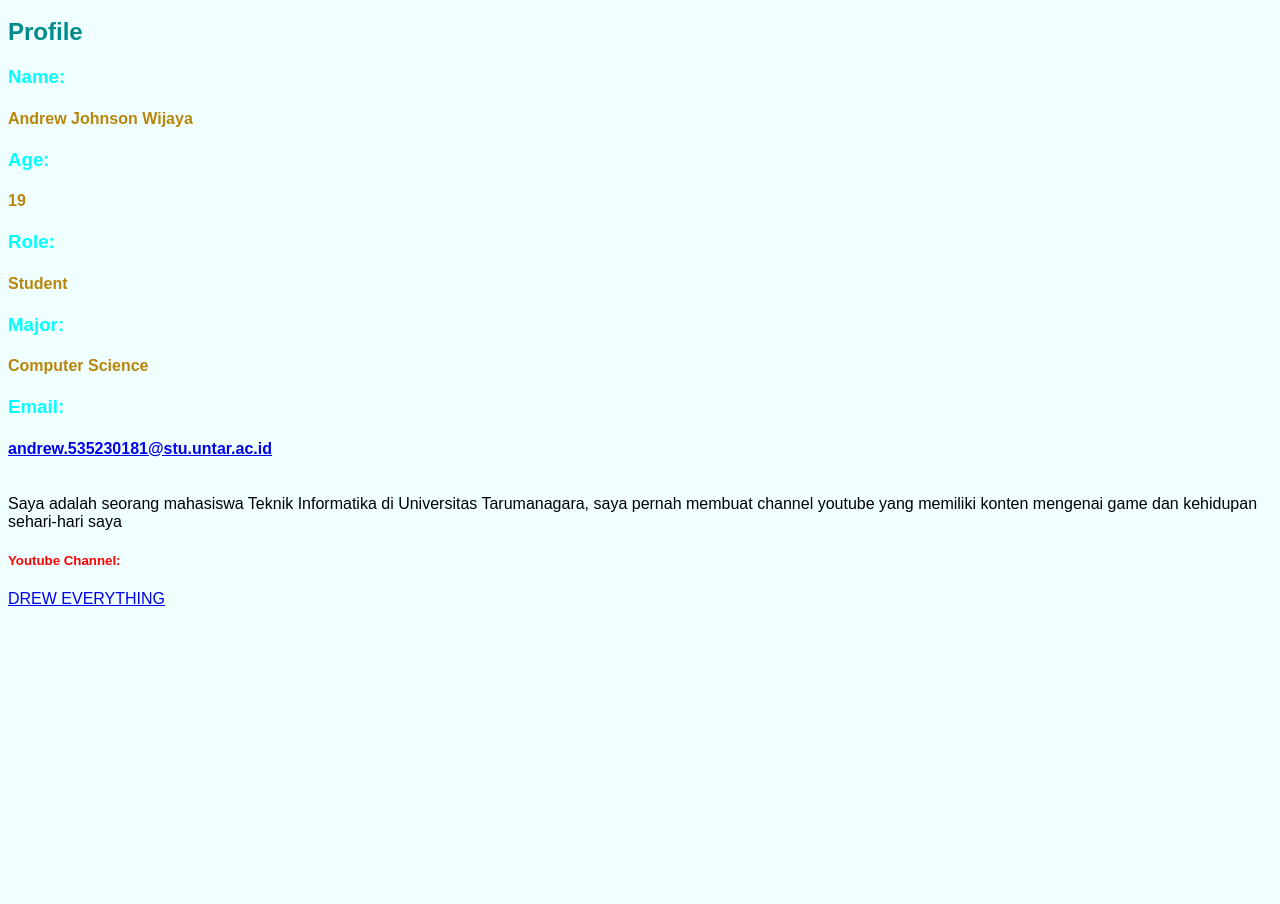
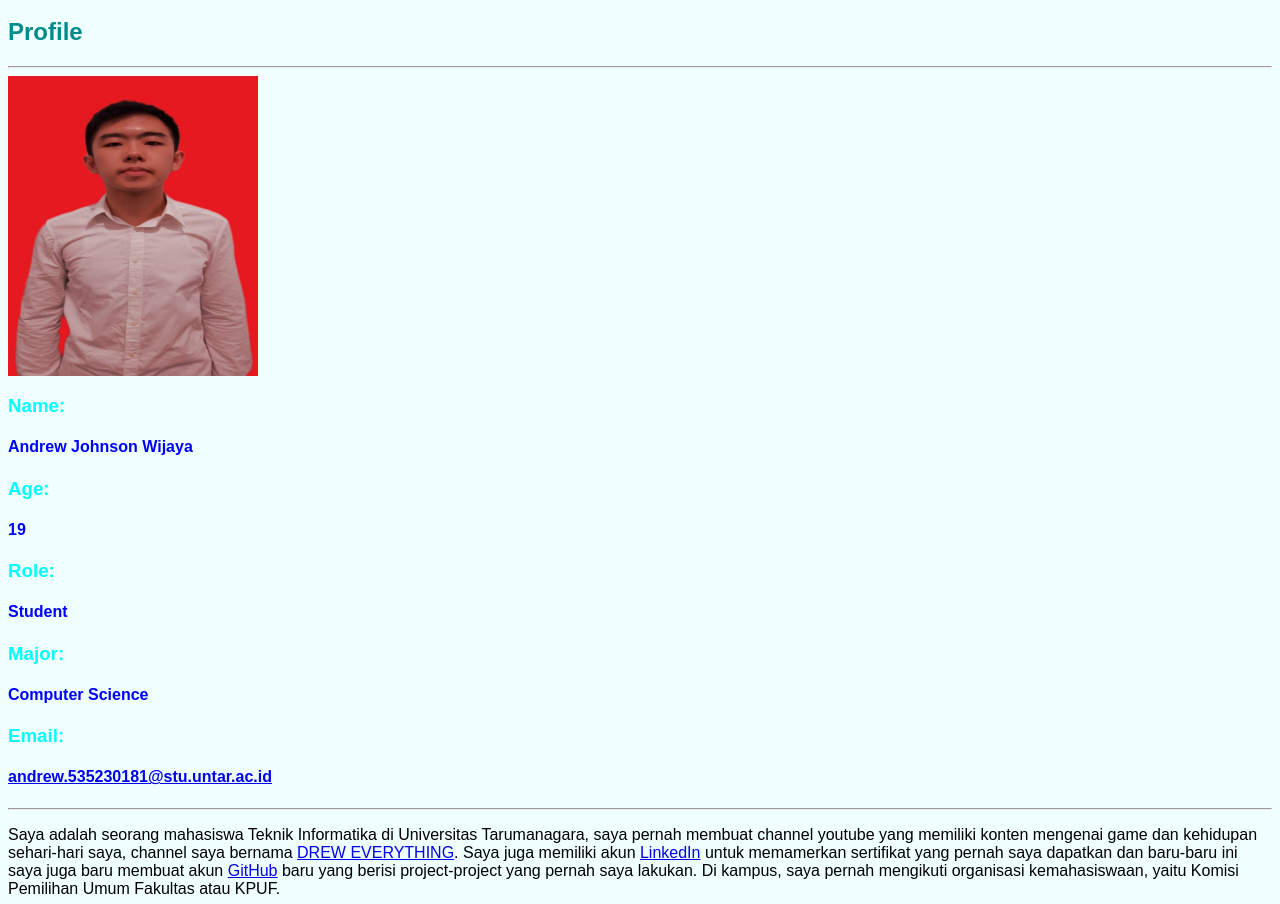
Before and after one commit to andrew-jw/Tugas1_535230181_AndrewJohnsonWijaya, a plain HTML site: page index.html in a window 1280 px wide. Shown: the part 48-952 px from the top of the page. Before the commit the page ends 800 px from the top, so only its background shows below. Drawn offline with Linux system fonts and the light colour scheme.

Commit message:
add image and description

```diff
--- a/index.html
+++ b/index.html
@@ -8,8 +8,9 @@
 
     <body>
         <h1>CV</h1>
-        <form>
-            <h2>Profile </h2>
+        <h2>Profile</h2>
+        <hr>
+        <img src="me.jpeg" alt="my profile picture" title="my photo with red background" width="250px" height="300px">
         <h3>Name: </h3>
         <h4>Andrew Johnson Wijaya</h4>
         <h3>Age: </h3>
@@ -20,12 +21,13 @@
         <h4>Computer Science</h4>
         <h3>Email: </h3>
         <h4><a href="mailto:"andrew.535230181@stu.untar.ac.id>andrew.535230181@stu.untar.ac.id</a></h4>
-        </form>
-
-        <img>
-
-        <p>Saya adalah seorang mahasiswa Teknik Informatika di Universitas Tarumanagara, saya pernah membuat channel youtube yang memiliki konten mengenai game dan kehidupan sehari-hari saya </p>
-        <h5>Youtube Channel: </h5>
-        <a href="https://youtube.com/@dreweverything4066?si=NazqyNk7MCeYUQhB" target="_blank">DREW EVERYTHING</a>
+        <hr>
+        <p>
+            Saya adalah seorang mahasiswa Teknik Informatika di Universitas Tarumanagara, saya pernah membuat channel youtube yang memiliki konten mengenai game dan kehidupan sehari-hari saya, channel saya bernama <a href="https://youtube.com/@dreweverything4066?si=NazqyNk7MCeYUQhB" target="_blank">DREW EVERYTHING</a>.
+            Saya juga memiliki akun <a href="https://www.linkedin.com/in/andrew-johnson-wijaya-8980a6319/" target="_blank">LinkedIn</a> untuk memamerkan sertifikat yang pernah saya dapatkan dan
+            baru-baru ini saya juga baru membuat akun <a href="https://github.com/andrew-johnson-wijaya" target="_blank">GitHub</a> baru yang berisi project-project yang pernah saya lakukan.
+            Di kampus, saya pernah mengikuti organisasi kemahasiswaan, yaitu Komisi Pemilihan Umum Fakultas atau KPUF.
+        </p>
+        <img src="kpuf.png" width="300" height="250">
         </body>
 </html>
--- a/style.css
+++ b/style.css
@@ -17,7 +17,7 @@ h3 {
 }
 
 h4 {
-    color: darkgoldenrod;
+    color: blue;
 }
 
 h5 {
```
Also changed, not shown: kpuf.png (added), me.jpeg (added). Lines whose indentation alone changed are shown as unchanged.
